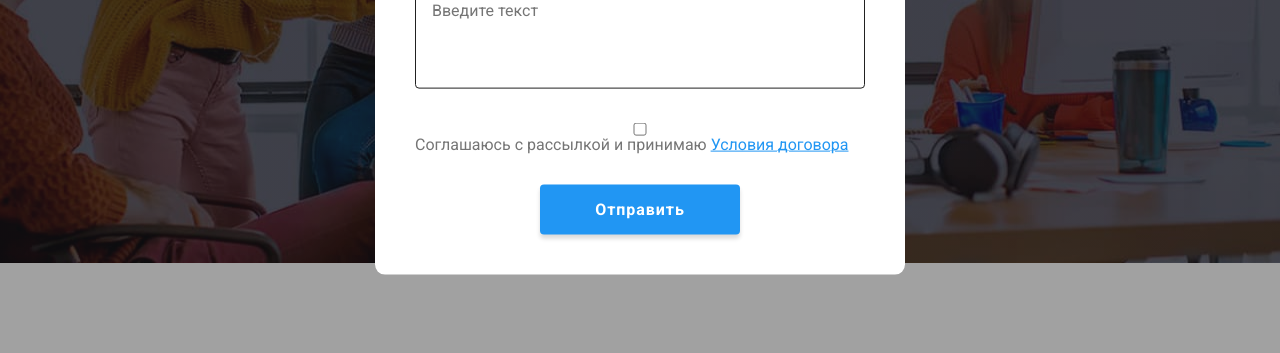
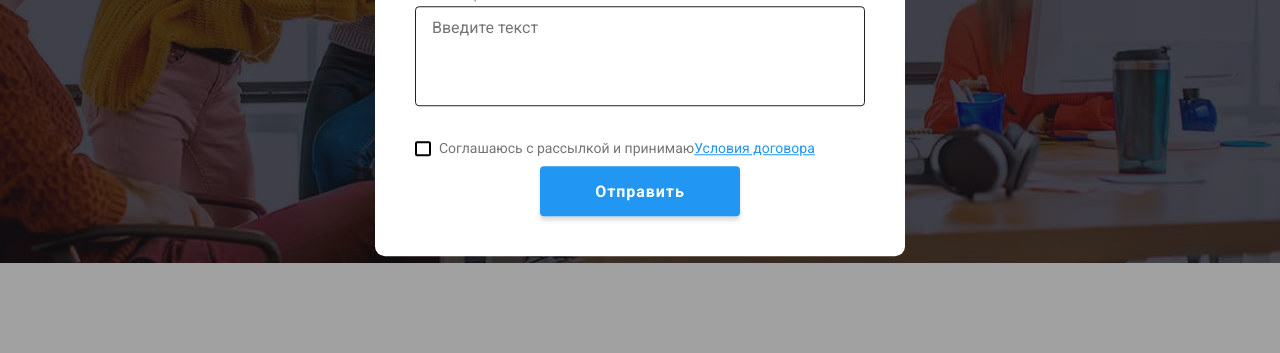
Before and after one commit to Volika/goit-markup-hw-06, a plain HTML site: page index.html in a window 1280 px wide. Both pictures are taken after a click on the button "Заказать услугу". Shown: the part 417-770 px from the top of the page. Drawn offline with nearby package versions, Linux system fonts and the light colour scheme.

Commit message:
add chakbox

```diff
--- a/css/styles.css
+++ b/css/styles.css
@@ -767,16 +767,54 @@ a {
   margin-bottom: 20px;
 }
 .user-chek {
+  /* display: flex;
+  flex-direction: column;
+  margin-bottom: 30px; */
+}
+.modal-chek-text {
+  font-size: 14px;
+  color: var(--prim-text-color);
   display: flex;
-  flex-direction: column;
-  margin-bottom: 30px;
+  align-items: center;
 }
+.modal-chek-span {
+  display: inline-flex;
+}
+.modal-chek-span {
+  width: 16px;
+  height: 15px;
+  border: 2px solid #000000;
+  border-radius: 2px;
+  margin-right: 8px;
+  display: flex;
+  align-items: center;
+  justify-content: center;
+  fill: transparent;
+}
+.modal-chek:checked + .modal-chek-text div {
+  background-color: var(--accent-color);
+  border: none;
+}
+.modal-chek:checked + .modal-chek-text svg {
+  fill: #ffffff;
+}
+
+/* .modal-chek-text::before {
+  content: '';
+  width: 16px;
+  height: 15px;
+  border: 2px solid #000000;
+  border-radius: 2px;
+  margin-right: 8px;
+}
+.modal-chek:checked + .modal-chek-text::before {
+  background-image: url(../images/icon\ check.png);
+  border: none;
+} */
+
 .chek-label-span {
   color: var(--accent-color);
   text-decoration: underline;
-}
-.chek-label:hover,
-.chek-label:focus {
 }
 .btn-submit {
   padding: 10 32;
--- a/index.html
+++ b/index.html
@@ -563,17 +563,26 @@
               ></textarea>
             </div>
           </div>
+          <div class="form-field">
             <div class="user-chek">
               <input
                 type="checkbox"
-              class="modal-chek"
+                class="modal-chek visually-hidden"
                 name="user-chek"
                 id="user-chek"
               />
-            <label for="user-chek" class="chek-label"
-              >Соглашаюсь с рассылкой и принимаю
-              <span class="chek-label-span">Условия договора</span></label
+              <label for="user-chek" class="modal-chek-text"
+                ><div class="modal-chek-span">
+                  <svg class="modal-chek-icon" width="16" height="15">
+                    <use
+                      href="./images/symbol-defs.svg#icon_check-vector"
+                    ></use>
+                  </svg>
+                </div>
+                Соглашаюсь с рассылкой и принимаю
+                <span class="chek-label-span"> Условия договора </span></label
               >
+            </div>
           </div>
           <button type="submit" class="btn-btn btn-submit">Отправить</button>
         </form>
```
Also changed, not shown: portfolio.html (+24 -4 lines). Lines whose indentation alone changed are shown as unchanged.
